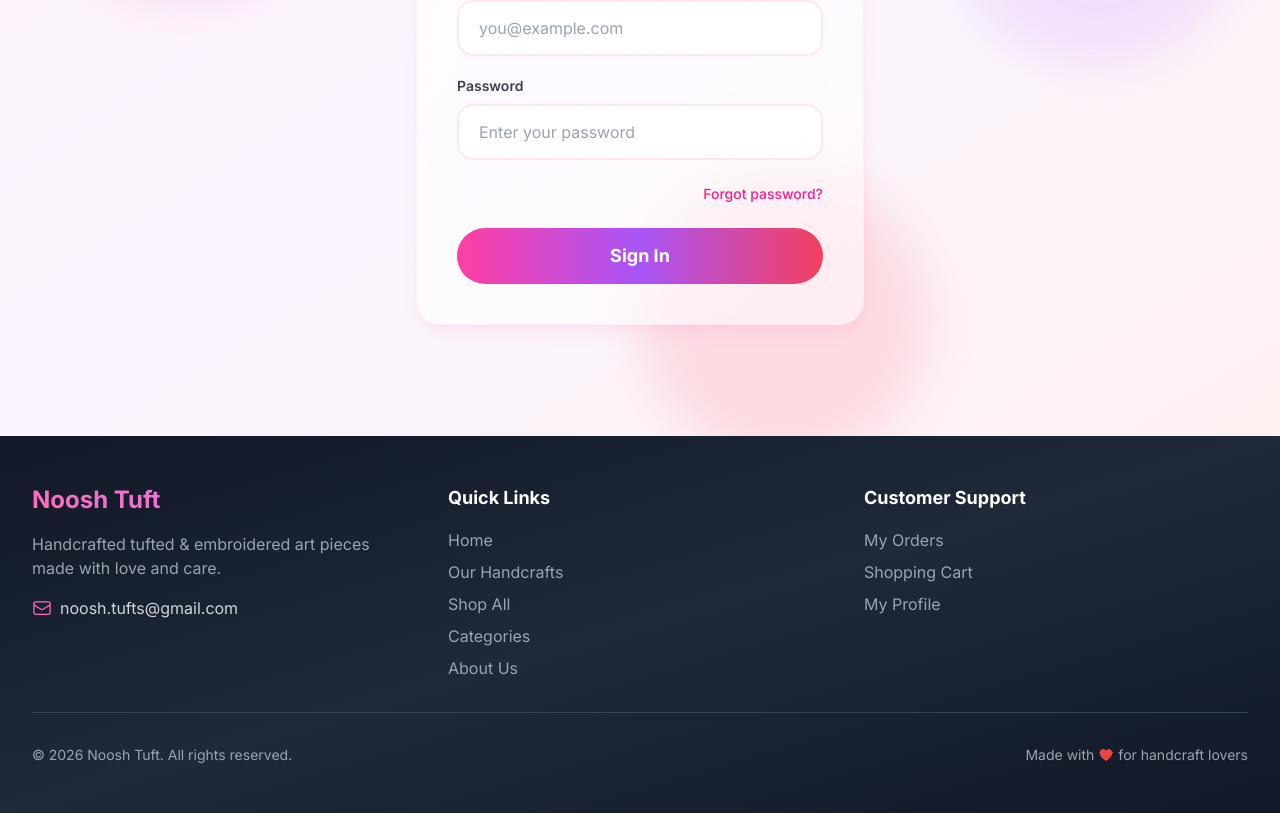
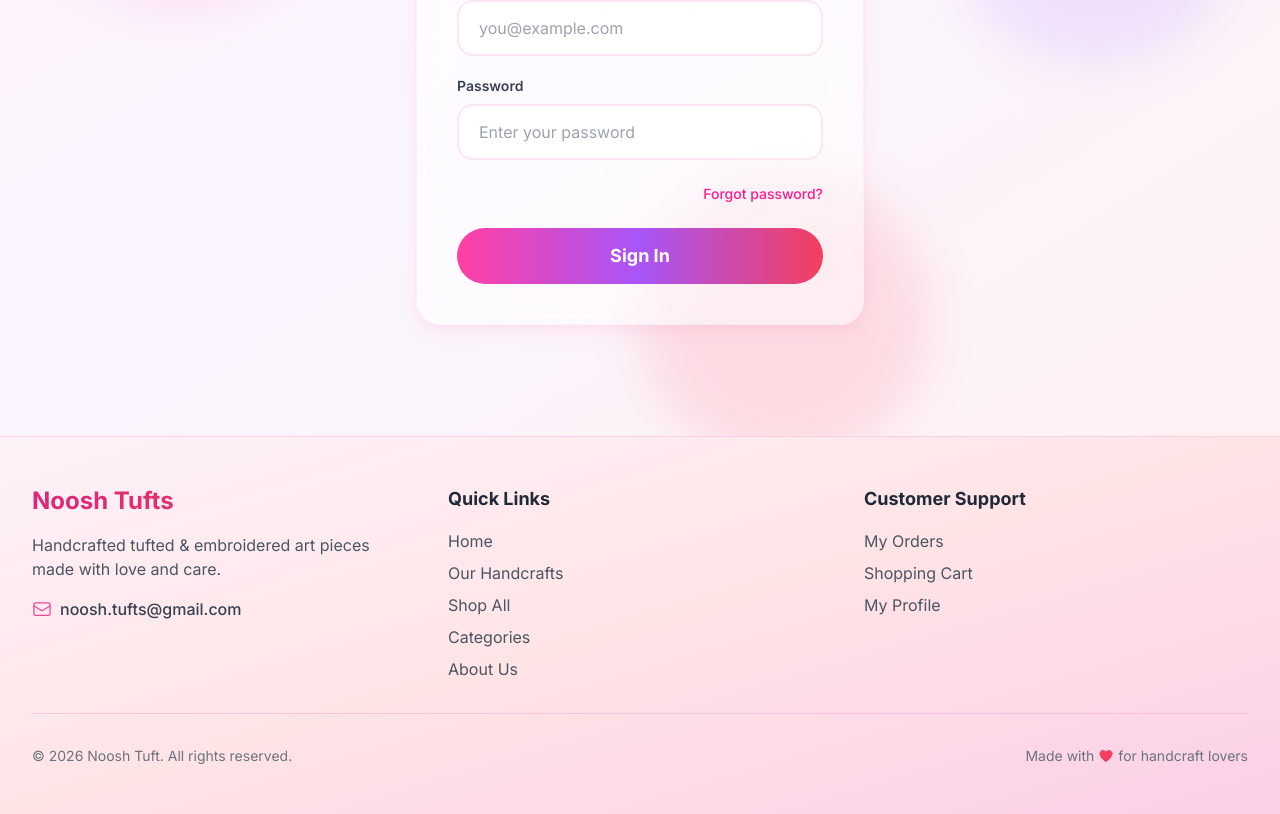
Before and after one commit to syedzainalii/noosh-tuft, a Next.js app in the folder client/: page /login in a window 1280 px wide. Shown: the part 444-1258 px from the top of the page. Built offline with nearby package versions, Linux system fonts and the light colour scheme; no server answers.

Commit message:
bugs fixed

```diff
--- a/client/src/app/page.tsx
+++ b/client/src/app/page.tsx
@@ -180,8 +180,8 @@ export default function Home() {
             <div className="inline-block mb-4">
               <span className="text-5xl">🧵</span>
             </div>
-            <h2 className="section-title">Handcrafted with Love</h2>
-            <p className="section-subtitle">Watch our artisanal process come to life</p>
+            <h2 className="section-title">Welcome to Noosh Tufts</h2>
+            <p className="section-subtitle">Tufted Designs Handcrafted with Love</p>
           </div>
 
           {/* Polaroid Cards Carousel */}
--- a/client/src/components/Footer.tsx
+++ b/client/src/components/Footer.tsx
@@ -7,22 +7,24 @@ export default function Footer() {
   const currentYear = new Date().getFullYear();
 
   return (
-    <footer className="bg-gradient-to-br from-gray-900 via-gray-800 to-gray-900 text-white">
+    /* Changed background to a soft pink gradient and adjusted text to be readable on light/medium pink */
+    <footer className="bg-gradient-to-br from-pink-50 via-rose-100 to-pink-200 text-gray-800 border-t border-pink-200">
       <div className="max-w-7xl mx-auto px-4 sm:px-6 lg:px-8 py-12">
         <div className="grid grid-cols-1 md:grid-cols-3 gap-8 mb-8">
+
           {/* Brand Section */}
           <div>
-            <h3 className="text-2xl font-bold mb-4 bg-gradient-to-r from-primary-400 to-secondary-400 bg-clip-text text-transparent">
-              Noosh Tuft
+            <h3 className="text-2xl font-bold mb-4 bg-gradient-to-r from-pink-600 to-rose-500 bg-clip-text text-transparent">
+              Noosh Tufts
             </h3>
-            <p className="text-gray-400 mb-4">
+            <p className="text-gray-600 mb-4">
               Handcrafted tufted & embroidered art pieces made with love and care.
             </p>
-            <div className="flex items-center gap-2 text-gray-300">
-              <EnvelopeIcon className="h-5 w-5 text-primary-400" />
+            <div className="flex items-center gap-2 text-gray-700">
+              <EnvelopeIcon className="h-5 w-5 text-pink-500" />
               <a
                 href="mailto:noosh.tufts@gmail.com"
-                className="hover:text-primary-400 transition-colors"
+                className="hover:text-pink-600 transition-colors font-medium"
               >
                 noosh.tufts@gmail.com
               </a>
@@ -31,67 +33,51 @@ export default function Footer() {
 
           {/* Quick Links */}
           <div>
-            <h4 className="text-lg font-bold mb-4">Quick Links</h4>
+            <h4 className="text-lg font-bold mb-4 text-gray-800">Quick Links</h4>
             <ul className="space-y-2">
-              <li>
-                <Link href="/" className="text-gray-400 hover:text-primary-400 transition-colors">
-                  Home
-                </Link>
-              </li>
-              <li>
-                <Link href="/handcrafts" className="text-gray-400 hover:text-primary-400 transition-colors">
-                  Our Handcrafts
-                </Link>
-              </li>
-              <li>
-                <Link href="/products" className="text-gray-400 hover:text-primary-400 transition-colors">
-                  Shop All
-                </Link>
-              </li>
-              <li>
-                <Link href="/categories" className="text-gray-400 hover:text-primary-400 transition-colors">
-                  Categories
-                </Link>
-              </li>
-              <li>
-                <Link href="/about" className="text-gray-400 hover:text-primary-400 transition-colors">
-                  About Us
-                </Link>
-              </li>
+              {[
+                { name: 'Home', href: '/' },
+                { name: 'Our Handcrafts', href: '/handcrafts' },
+                { name: 'Shop All', href: '/products' },
+                { name: 'Categories', href: '/categories' },
+                { name: 'About Us', href: '/about' },
+              ].map((link) => (
+                <li key={link.name}>
+                  <Link href={link.href} className="text-gray-600 hover:text-pink-600 transition-colors">
+                    {link.name}
+                  </Link>
+                </li>
+              ))}
             </ul>
           </div>
 
           {/* Customer Support */}
           <div>
-            <h4 className="text-lg font-bold mb-4">Customer Support</h4>
+            <h4 className="text-lg font-bold mb-4 text-gray-800">Customer Support</h4>
             <ul className="space-y-2">
-              <li>
-                <Link href="/orders" className="text-gray-400 hover:text-primary-400 transition-colors">
-                  My Orders
-                </Link>
-              </li>
-              <li>
-                <Link href="/cart" className="text-gray-400 hover:text-primary-400 transition-colors">
-                  Shopping Cart
-                </Link>
-              </li>
-              <li>
-                <Link href="/profile" className="text-gray-400 hover:text-primary-400 transition-colors">
-                  My Profile
-                </Link>
-              </li>
+              {[
+                { name: 'My Orders', href: '/orders' },
+                { name: 'Shopping Cart', href: '/cart' },
+                { name: 'My Profile', href: '/profile' },
+              ].map((link) => (
+                <li key={link.name}>
+                  <Link href={link.href} className="text-gray-600 hover:text-pink-600 transition-colors">
+                    {link.name}
+                  </Link>
+                </li>
+              ))}
             </ul>
           </div>
         </div>
 
         {/* Bottom Bar */}
-        <div className="border-t border-gray-700 pt-8 mt-8">
+        <div className="border-t border-pink-300/50 pt-8 mt-8">
           <div className="flex flex-col md:flex-row justify-between items-center gap-4">
-            <p className="text-gray-400 text-sm">
+            <p className="text-gray-500 text-sm">
               © {currentYear} Noosh Tuft. All rights reserved.
             </p>
-            <p className="text-gray-400 text-sm flex items-center gap-1">
-              Made with <HeartIcon className="h-4 w-4 text-red-500 fill-red-500" /> for handcraft lovers
+            <p className="text-gray-500 text-sm flex items-center gap-1">
+              Made with <HeartIcon className="h-4 w-4 text-rose-500 fill-rose-500" /> for handcraft lovers
             </p>
           </div>
         </div>
```
